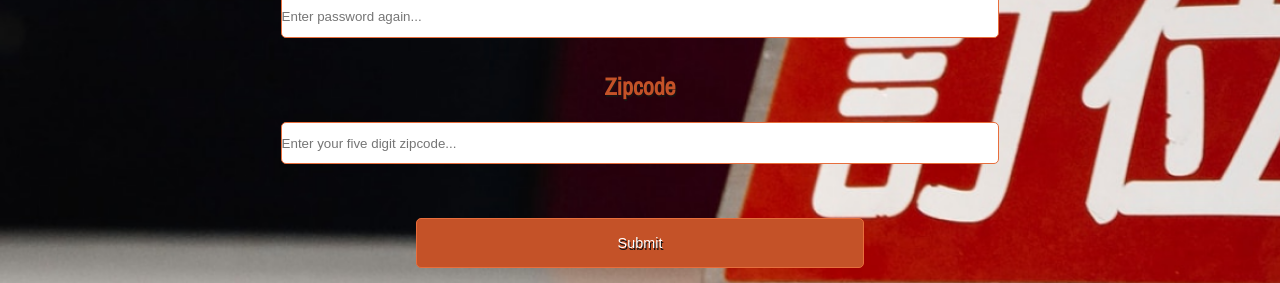
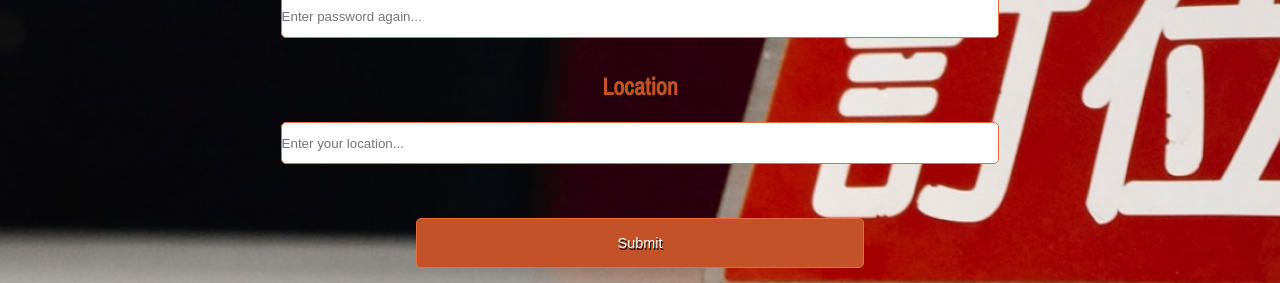
Before and after one commit to SoosheBot/Foodie-Fun, a React (Create React App) app in the folder client/: page / in a window 1280 px wide. Shown: the part 665-948 px from the top of the page. Built offline with nearby package versions, Linux system fonts and the light colour scheme.

Commit message:
add heroku to axioswithauth, change signup zipcode to location

```diff
--- a/client/src/components/SignUp.js
+++ b/client/src/components/SignUp.js
@@ -130,7 +130,7 @@ const SignUp = props => {
 
   const submitForm = data => {
     axiosWithAuth()
-      .post("", data)
+      .post("/register", data)
       .then(res => {
         localStorage.setItem("token", res.data.payload);
         props.history.push("/login");
@@ -192,11 +192,11 @@ const SignUp = props => {
           />
           {errors.email && <p>Your passwords must match!</p>}
 
-          <h2>Zipcode</h2>
+          <h2>Location</h2>
           <input
-            type="number"
+            type="text"
             name="location"
-            placeholder="Enter your five digit zipcode..."
+            placeholder="Enter your location..."
             ref={register({ required: true, maxLength: 5 })}
           />
           {errors.location && <p>Your five-digit zipcode is required!</p>}
--- a/client/src/utils/axiosWithAuth.js
+++ b/client/src/utils/axiosWithAuth.js
@@ -3,7 +3,7 @@ import axios from 'axios';
 export const axiosWithAuth = () => {
   const token = localStorage.getItem('token');
   return axios.create({
-    baseURL: 'http://localhost:5000', //change when provided
+    baseURL: 'https://foodiefunbw.herokuapp.com/api/auth',
     headers: {
       Authorization: token
     }
```
